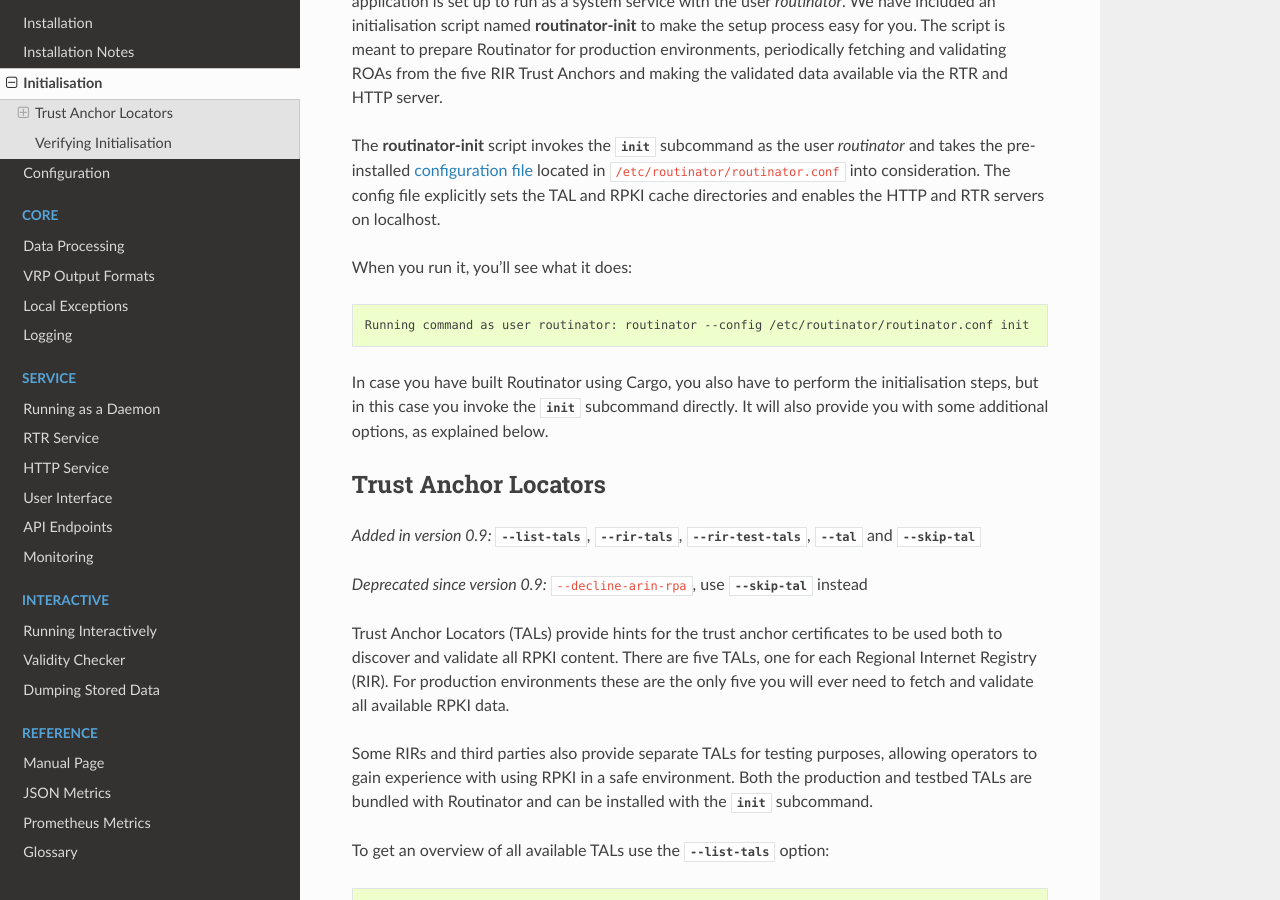
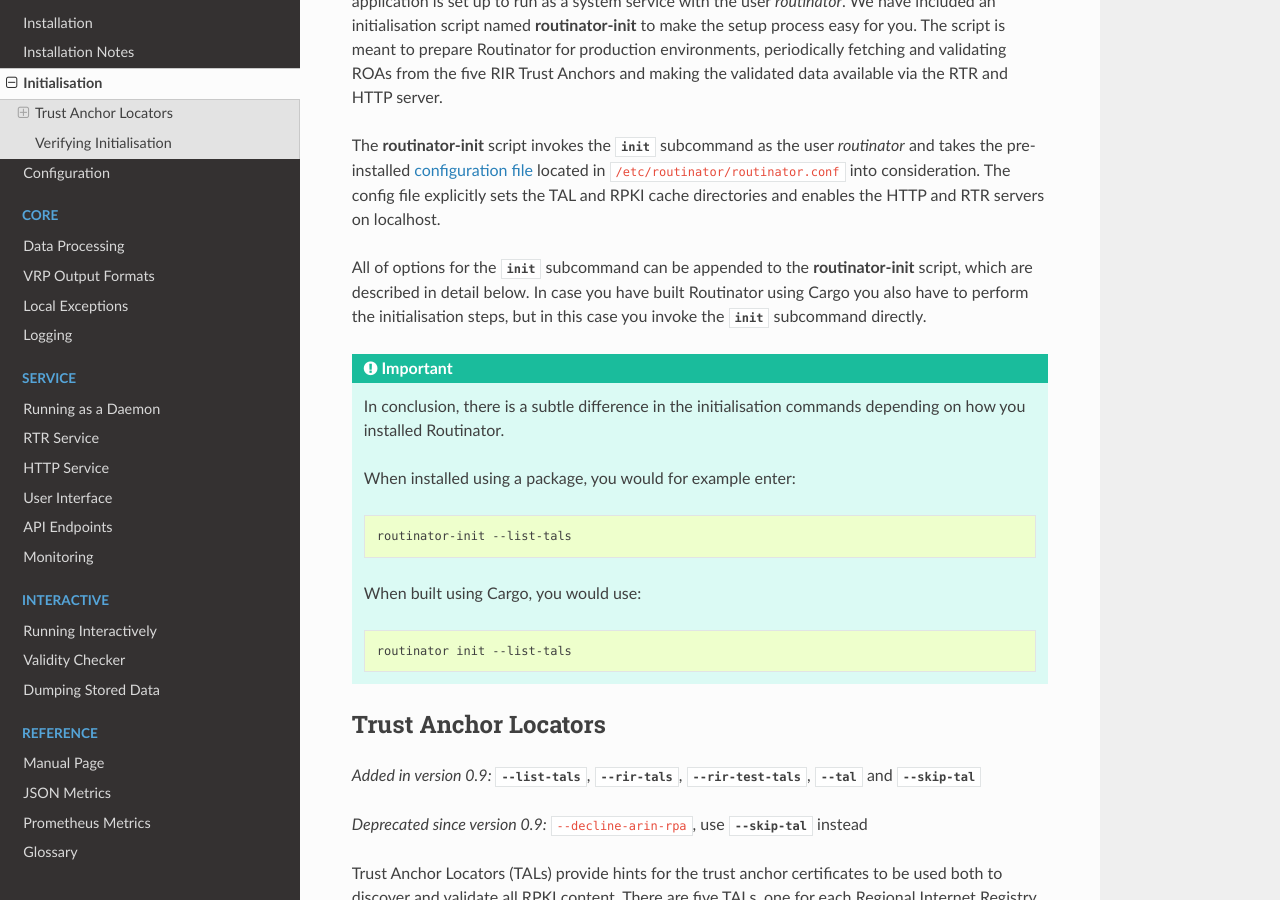
Before and after one commit to NLnetLabs/routinator, a Sphinx documentation site: the page built from source/initialisation.rst, in a window 1280 px wide and 900 px high, scrolled down 291 px. Built offline with Sphinx 7.4.7 and the Read the Docs theme 2.0.0, drawn with Linux system fonts in a browser that asks for light colours; some of the changed text lies outside the part shown.

Commit message:
Clarify subtleties

```diff
--- a/source/initialisation.rst
+++ b/source/initialisation.rst
@@ -20,16 +20,26 @@
 consideration. The config file explicitly sets the TAL and RPKI cache
 directories and enables the HTTP and RTR servers on localhost.
 
-When you run it, you'll see what it does:
+All of options for the :subcmd:`init` subcommand can be appended to the
+:program:`routinator-init` script, which are described in detail below. In case
+you have built Routinator using Cargo you also have to perform the
+initialisation steps, but in this case you invoke the :subcmd:`init` subcommand
+directly.
 
-.. code-block:: text
+.. Important:: In conclusion, there is a subtle difference in the initialisation
+               commands depending on how you installed Routinator.
 
-   Running command as user routinator: routinator --config /etc/routinator/routinator.conf init
+               When installed using a package, you would for example enter:
 
-In case you have built Routinator using Cargo, you also have to perform the
-initialisation steps, but in this case you invoke the :subcmd:`init` subcommand
-directly. It will also provide you with some additional options, as explained
-below.
+               .. code-block:: text
+
+                  routinator-init --list-tals
+
+               When built using Cargo, you would use:
+
+               .. code-block:: text
+
+                  routinator init --list-tals
 
 Trust Anchor Locators
 ---------------------
@@ -144,14 +154,6 @@
 
    routinator init --force --tal arin-ote
 
-.. Tip:: If you have installed Routinator using a package, you can make use of
-         the :program:`routinator-init` script to ensure the *routinator* user
-         and configuration file are taken into account:
-
-         .. code-block:: text
-
-            routinator-init --force --tal arin-ote
-
 Verifying Initialisation
 ------------------------
 
--- a/source/installation.rst
+++ b/source/installation.rst
@@ -619,8 +619,8 @@
 newer. We therefore suggest to use the canonical Rust installation via a
 tool called :program:`rustup`.
 
-Assuming you already have ``curl`` installed, you can install :program:`rustup`
-and Rust by simply entering:
+Assuming you already have :program:`curl` installed, you can install
+:program:`rustup` and Rust by simply entering:
 
 .. code-block:: text
 
```
Also changed, not shown: source/installation-notes.rst (+9 -9 lines).
